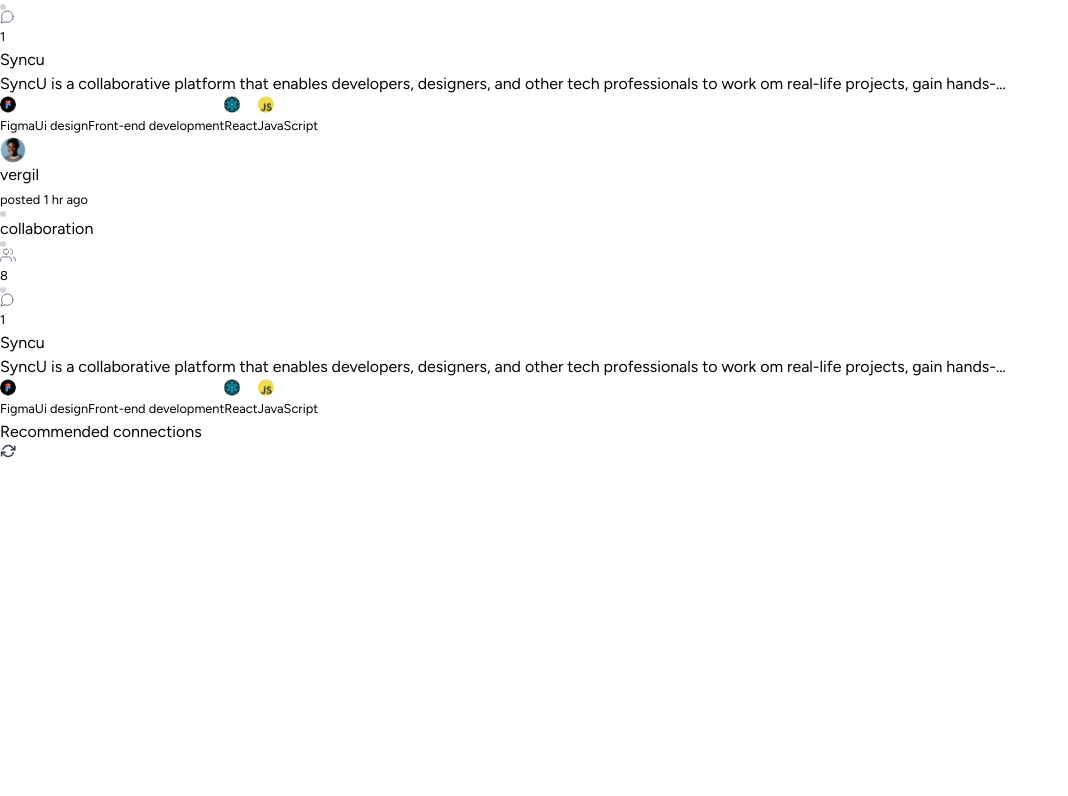
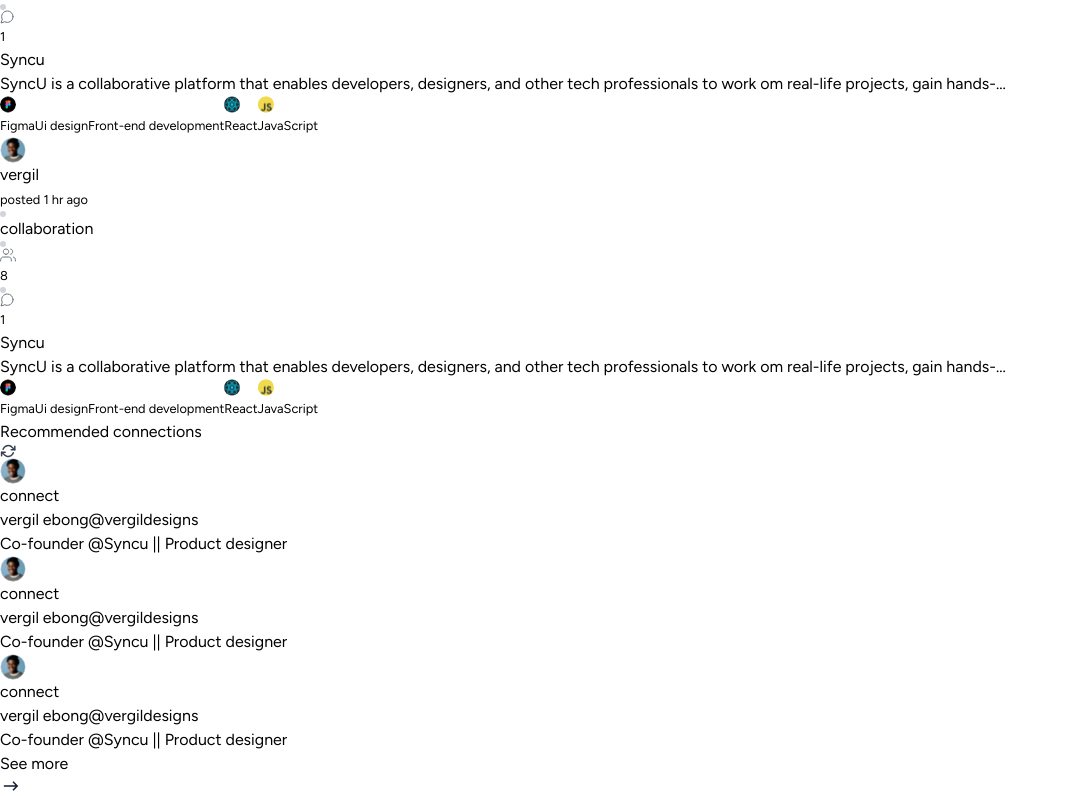
Before and after one commit to SyncYou/SyncU, a React (Vite) app: page / in a window 1280 px wide. Shown: the part 1659-2455 px from the top of the page, without its empty margins (0-1068 px from the left). Before the commit the page ends 2117 px from the top, so only its background shows below. Built offline with nearby package versions, Linux system fonts and the light colour scheme.

Commit message:
done with the design

```diff
--- a/src/components/ProjectCollab/index.jsx
+++ b/src/components/ProjectCollab/index.jsx
@@ -39,7 +39,7 @@
               <Post />
             </div>
           </div>
-          <div className="max-w-[318px]">
+          <div className="min-w-[318px]">
             <Recommended />
           </div>
         </div>
--- /dev/null
+++ b/src/components/Recommended/RecommendedCard.jsx
@@ -0,0 +1,16 @@
+import React from 'react'
+
+const RecommendedCard = () => {
+  return (
+    <div className='border border-[#D1D5DB] rounded-lg p-4'>
+        <div className='flex items-center justify-between'>
+            <img src="/vergil.svg" alt="" />
+            <button className='border border-[#E5E7EB] rounded-md px-2 py-1 font-medium text-[14px] text-[#374151] capitalize leading-[21px]'>connect</button>
+        </div>
+        <h1 className='text-[#1F2937] font-medium leading-6 capitalize'>vergil ebong<span className='text-[14px] text-[#6B7280] leading-[16.8px] lowercase'>@vergildesigns</span></h1>
+        <p className='text-[14px] leading-[21px] text-[#374151]'>Co-founder @Syncu || Product designer</p>
+    </div>
+  )
+}
+
+export default RecommendedCard
--- a/src/components/Recommended/index.jsx
+++ b/src/components/Recommended/index.jsx
@@ -1,10 +1,21 @@
+import RecommendedCard from "./RecommendedCard";
+
 export default function Recommended(){
     return(
         <>
-        <article className="">
+        <article className="px-6">
             <div className="flex items-center justify-between">
-                <h1>Recommended connections</h1>
-                <img src="/Refresh.svg" alt="" />
+                <h1 className="font-semibold text-[15px] leading-[30px] text-[#1F2937]">Recommended connections</h1>
+                <img className="cursor-pointer" src="/Refresh.svg" alt="" />
+            </div>
+            <div className="space-y-3">
+                <RecommendedCard/>
+                <RecommendedCard/>
+                <RecommendedCard/>
+                <div className="flex items-center gap-3 justify-center border border-[#E5E7EB] py-2 px-3 rounded-lg">
+                <button className="text-[#374151] leading-6 font-medium">See more</button>
+                <img src="/arrow-right.svg" alt="" />
+                </div>
             </div>
         </article>
         </>
```
Also changed, not shown: public/arrow-right.svg (added).
